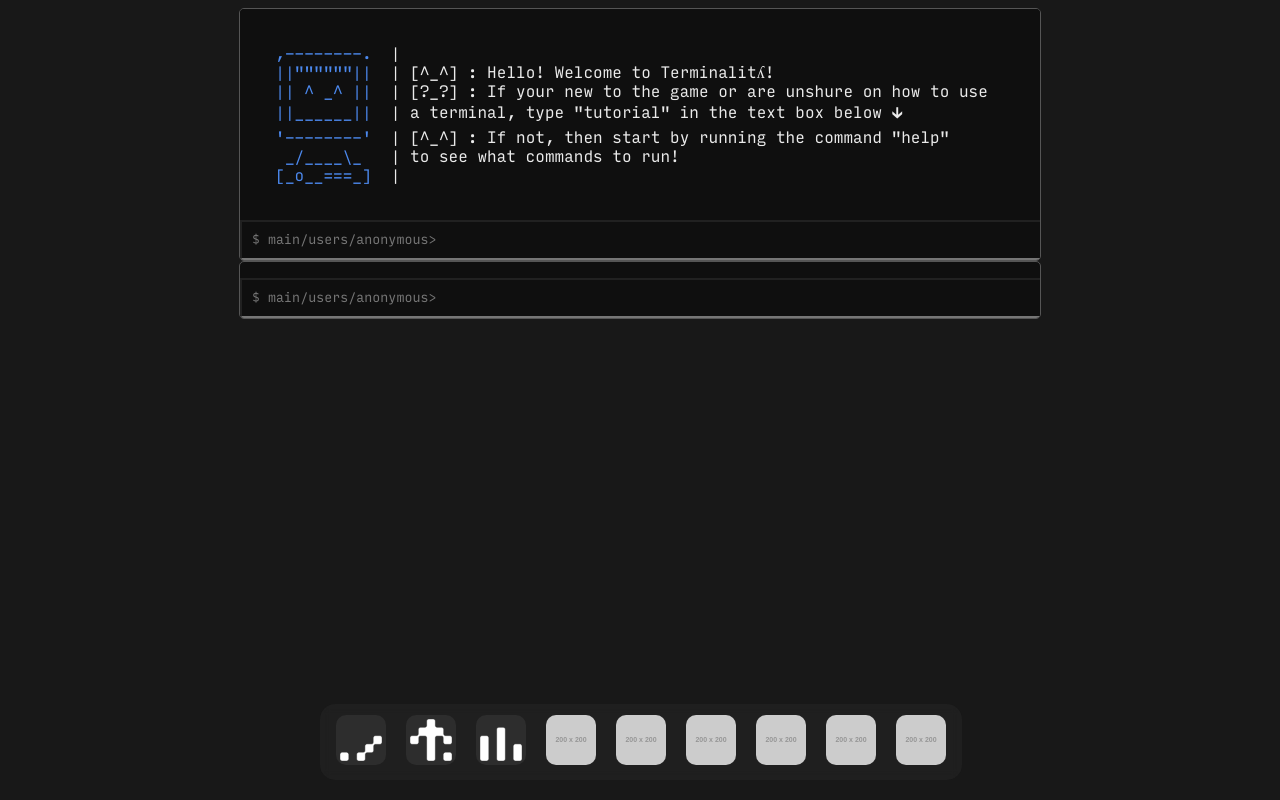
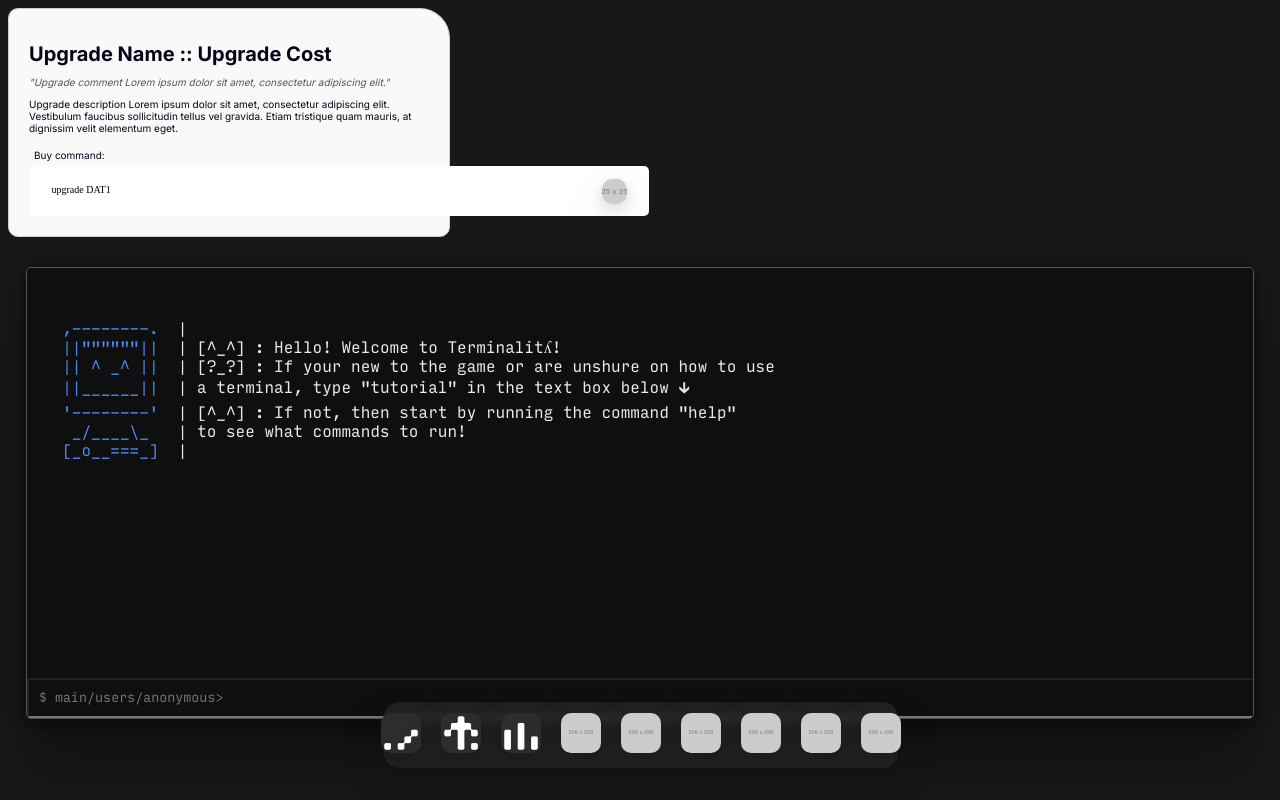
Before and after one commit to MemeCake789/Incremental-Terminality, a plain HTML site: page index.html in a window 1280 px wide. Drawn offline with Linux system fonts and the light colour scheme; placeholder pictures from the web are drawn by us.

Commit message:
Developing On Upgrade Tab

```diff
--- a/index.html
+++ b/index.html
@@ -7,11 +7,23 @@
   <link rel="stylesheet" href="style.css">
 
   <link rel="preconnect" href="https://fonts.googleapis.com">
-  <link rel="preconnect" href="https://fonts.gstatic.com" crossorigin>
-  <link href="https://fonts.googleapis.com/css2?family=Roboto+Mono:ital,wght@0,100..700;1,100..700&display=swap" rel="stylesheet">
+<link rel="preconnect" href="https://fonts.gstatic.com" crossorigin>
+<link href="https://fonts.googleapis.com/css2?family=Inter:wght@100..900&display=swap" rel="stylesheet">
 
 </head>
 <body>
+  <div class="upgrade-container">
+    <h1 class="upgrade-title">Upgrade Name :: Upgrade Cost</h1>
+    <p class="upgrade-comment">"Upgrade comment Lorem ipsum dolor sit amet, consectetur adipiscing elit."</p>
+    <p class="upgrade-description"> Upgrade description Lorem ipsum dolor sit amet, consectetur adipiscing elit. Vestibulum faucibus sollicitudin tellus vel gravida. Etiam tristique quam mauris, at dignissim velit elementum eget.</p>
+    <p class="buy-text">Buy command: </p>
+    <div class="UpgradeCommand" style="width: 600px; height: 40px; padding-left: 10px; padding-right: 10px; padding-top: 5px; padding-bottom: 5px; background: white; border-radius: 5px; overflow: hidden; justify-content: center; align-items: center; gap: 10px; display: inline-flex">
+      <div class="UpgradeCommand" style="width: 540px; height: 15px; color: black; font-size: 10px; font-family: JetBrains Mono; font-weight: 400; word-wrap: break-word">upgrade DAT1</div>
+      <img class="CopyButton" style="width: 25px; height: 25px" src="https://via.placeholder.com/25x25" />
+    </div>
+
+
+  </div>
   <div id="terminal-container">
     <pre id="terminal-output"></pre>
     <div class="command-input">
@@ -31,7 +43,7 @@
       <ul>
 				<li>
           <span>Terminal</span> <a href="#"><img src=
-          "images/terminalApp.png"></a>
+          "images/terminalApp.png" onclick="term.setActiveDisplay()"></a>
         </li>
         <li>
           <span>Upgrades</span> <a href="#"><img src=
--- a/main.js
+++ b/main.js
@@ -1,10 +1,13 @@
 var data = 0;
 var dataPerCmd = 1
+var apps = [
+
+]
 
 
 class Terminal {
-  constructor({outputElement, inputElement, commands, name}) {
-
+  constructor({container, outputElement, inputElement, commands, name}) {
+    this.contain = container;
     this.out = outputElement;
     this.in = inputElement;
     this.commands = commands;
@@ -26,6 +29,8 @@ class Terminal {
     text:   "#ebebeb",
     error:  "#ff0000",
     };
+
+    apps.push()
 
   }
 
@@ -69,25 +74,35 @@ class Terminal {
     }
   }
 
+  hide(){
+    this.contain.style.display = "none"
+  }
+
+  show(){
+    this.contain.style.display = "block"
+  }
+
+  setActiveDisplay(){
+
+  }
+
 }
 
+const terminalContainer = document.getElementById("terminal-container");
 const terminalOutput = document.getElementById("terminal-output");
 const terminalInput = document.getElementById("command-input");
 
+const upgradeContainer = document.getElementById("upgrade-container")
 const upgradeOutput = document.getElementById("upgrade-output");
 const upgradeInput = document.getElementById("upgrade-input");
 
+
+
 const term = new Terminal({
+  container: terminalContainer,
   inputElement: terminalInput,
   outputElement: terminalOutput,
   commands: {
-    sum: function(a, b) {
-
-      this.outA = parseInt(a)
-      this.outB = parseInt(b)
-
-      term.echo(this.outA+this.outB)
-    },
 
     test: function(){
       term.echo('This is regular text');
@@ -426,6 +441,7 @@ Compiling: ▌██████████▐ 100%`,
 });
 
 const upgrades = new Terminal({
+  container: upgradeContainer,
   inputElement: upgradeInput,
   outputElement: upgradeOutput,
   commands: {
@@ -505,6 +521,8 @@ function setup() {
   <span style="color:${term.colors.blue}">[_o__===_]  </span>|
 
 `);
+
+  upgrades.hide()
 }
 
 setup()
--- a/style.css
+++ b/style.css
@@ -54,26 +54,28 @@ body {
 }
 
 #terminal-container {
-    width: 800px;
-    margin: 0 auto;
+  height: 450px;
+  width: 97%;
+  margin: 30px auto;
   border: 1px solid var(--grey);
   border-radius: 5px;
-    /* Added: remove scrollbar */
-    overflow:scroll;
+  overflow: auto;
   font-family: Input;
   background-color: #0f0f0f;
+  box-shadow: rgba(0, 0, 0, 0.25) 0px 54px 55px, rgba(0, 0, 0, 0.12) 0px -12px 30px, rgba(0, 0, 0, 0.12) 0px 4px 6px, rgba(0, 0, 0, 0.17) 0px 12px 13px, rgba(0, 0, 0, 0.09) 0px -3px 5px;
+  display: flex;
+  flex-direction: column;
 }
 
-  #terminal-output{
+#terminal-output {
   margin: 1rem;
   font-family: Input;
   background-color: #0f0f0f;
-
+  flex-grow: 1;
 }
 
 .command-input {
   width: 100%;
-    margin-top: 10px;
   background-color: #0f0f0f;
 }
 
@@ -89,6 +91,7 @@ body {
     color: var(--text);
     font-family: Input;
     background-color: #0f0f0f;
+    bottom: 0px;
 
   }
 
@@ -97,6 +100,7 @@ body {
   }
 
 
+/* Navbar */
 
   #container #dock {
     width: 100%;
@@ -104,6 +108,7 @@ body {
     margin: 0 auto;
     display: flex;
     justify-content: center;
+
   }
 
   #container #dock ul {
@@ -122,44 +127,42 @@ body {
   #container {
     backdrop-filter: blur(5px);
     position: fixed;
-    bottom: 20px;
+    bottom: 4%;
     text-align: center;
-    right: 25%;
-    left: 25%;
-    width: 50%;
-    background: rgba(255, 255, 255, 0.031);
+    right: 30%;
+    left: 30%;
+    width: 40%;
+    background: rgba(42, 42, 42, 0.653);
     padding: 10px 0;
     transition: all 0.3s;
     border: 1px solid transparent;
     border-radius: 15px;
     border-color:#ffffff00;
+    box-shadow: rgba(0, 0, 0, 0.1) 0px 10px 15px -3px, rgba(0, 0, 0, 0.05) 0px 4px 6px -2px;
    }
 
   #container:hover {
     transition: all 0.3s;
-    right: 22.5%;
-    left: 22.5%;
-    width: 55%;
+    right: 27.5%;
+    left: 27.5%;
+    width: 45%;
     border-color:#ffffff;
+    box-shadow: rgba(0, 0, 0, 0.56) 0px 22px 70px 4px;
   }
 
   #container li img {
-    width: 50px;
-    height: 50px;
+    width: 40px;
+    height: 40px;
     transition: all 0.3s;
   }
 
   #container li:hover img {
     transform: translateY(-22px) scale(2);
     margin: 0 2em;
+
   }
 
-  #container li:hover + li img,
-  #container li.prev img {
 
-    transform: translateY(-10px) scale(1.5);
-    margin: 0 1.5em;
-  }
 
   #container li span {
     display: none;
@@ -180,5 +183,51 @@ body {
 img{
   backdrop-filter: blur(10px);
   border-radius: 10px;
+  box-shadow: rgba(17, 17, 26, 0.1) 0px 4px 16px, rgba(17, 17, 26, 0.1) 0px 8px 24px, rgba(17, 17, 26, 0.1) 0px 16px 56px;
+}
+.upgrade-container {
+  width: 400px;
+  padding: 20px;
+  border: 1px solid #ccc;
+  font-family: "Inter", sans-serif;
+  background-color: #f9f9f9;
+  border-radius: 10px 30px 10px 10px; /* top-left, top-right, bottom-right, bottom-left */
+  color: #040519;
+}
+
+.upgrade-title {
+  font-weight: bold;
+  font-size: 20px;
+  margin-bottom: 10px;
+}
+
+.upgrade-comment{
+  font-size: 10px;
+  color: #555555;
+  font-style: italic;
+  margin-bottom: 10px;
+}
+
+.upgrade-description {
+  font-size: 10px;
+  margin-bottom: 15px;
+}
+
+.buy-text{
+  font-size: 10px;
+  margin: 5px;
+}
+
+.upgrade-command{
+  background-color: #555555;
+  padding: 5px;
+}
+
+.command{
 
 }
+
+.copy-button{
+  position: absolute;
+  right: 0;
+}
```
Also changed, not shown: styles.css (added, +30 -0 lines), fonts/GohuFont-Medium.ttf (added), images/copy_button.png (added). Lines whose indentation alone changed are shown as unchanged.
